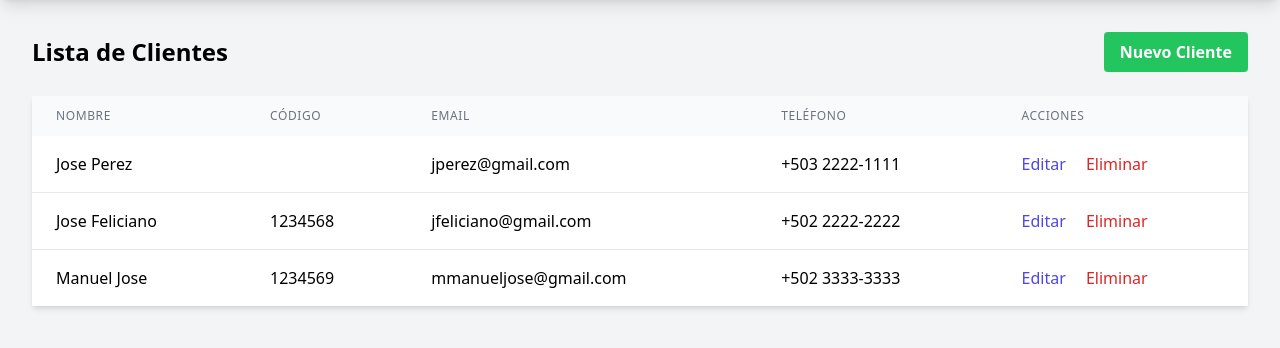
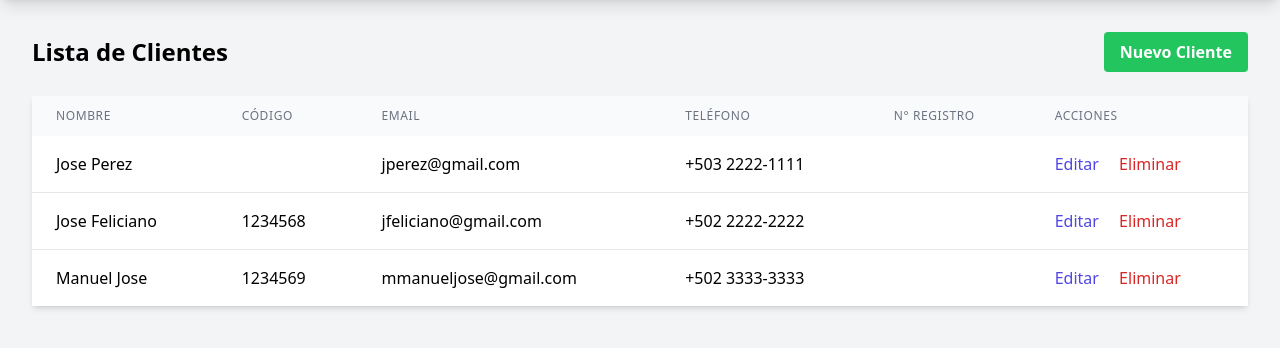
Before and after one commit to PaulCabeza/facturacion-ganoherb, a Django app: page /inventory/customers/ in a window 1280 px wide. Shown: the part 60-408 px from the top of the page. Run offline with Django 5.2, Linux system fonts and the light colour scheme; the visitor is signed in with stand-in values (Sample User, id 1); data comes from the database, SQL or seed files in the repository; some libraries are stand-ins or nearby versions.

Commit message:
Added registration number to customer model, updated in views

```diff
--- a/inventory/forms.py
+++ b/inventory/forms.py
@@ -23,7 +23,7 @@ class ProductForm(forms.ModelForm):
 class CustomerForm(forms.ModelForm):
     class Meta:
         model = Customer
-        fields = ['name', 'code_id', 'email', 'phone', 'address', 'nit']
+        fields = ['name', 'code_id', 'email', 'phone', 'address', 'nit', 'registration_number']
         widgets = {
             'name': forms.TextInput(attrs={'class': 'w-full px-4 py-2 border rounded-md focus:outline-none focus:ring-1 focus:ring-green-600'}),
             'code_id': forms.TextInput(attrs={'class': 'w-full px-4 py-2 border rounded-md focus:outline-none focus:ring-1 focus:ring-green-600'}),
@@ -31,6 +31,7 @@ class CustomerForm(forms.ModelForm):
             'phone': forms.TextInput(attrs={'class': 'w-full px-4 py-2 border rounded-md focus:outline-none focus:ring-1 focus:ring-green-600'}),
             'address': forms.Textarea(attrs={'class': 'w-full px-4 py-2 border rounded-md focus:outline-none focus:ring-1 focus:ring-green-600', 'rows': 3}),
             'nit': forms.TextInput(attrs={'class': 'w-full px-4 py-2 border rounded-md focus:outline-none focus:ring-1 focus:ring-green-600'}),
+            'registration_number': forms.TextInput(attrs={'class': 'w-full px-4 py-2 border rounded-md focus:outline-none focus:ring-1 focus:ring-green-600'}),
         }
 
 class InvoiceForm(forms.ModelForm):
--- a/inventory/models.py
+++ b/inventory/models.py
@@ -94,6 +94,16 @@ class Customer(models.Model):
             'null': 'El NIT es requerido',
         }
     )
+    registration_number = models.CharField(
+        max_length=12,
+        verbose_name="Número de registro",
+        blank=True,
+        null=True,
+        error_messages={
+            'blank': 'El número de registro es requerido',
+            'null': 'El número de registro es requerido',
+        }
+    )
 
     class Meta:
         verbose_name = "Cliente"
--- a/inventory/views.py
+++ b/inventory/views.py
@@ -360,6 +360,7 @@ def get_customer_details(request, pk):
         'code_id': customer.code_id,
         'address': customer.address,
         'phone': customer.phone,
+        'registration_number': customer.registration_number,
     }
     return JsonResponse(data)
 
--- a/templates/inventory/customer_list.html
+++ b/templates/inventory/customer_list.html
@@ -20,6 +20,7 @@
                     <th class="px-6 py-3 text-left text-xs font-medium text-gray-500 uppercase tracking-wider">Código</th>
                     <th class="px-6 py-3 text-left text-xs font-medium text-gray-500 uppercase tracking-wider">Email</th>
                     <th class="px-6 py-3 text-left text-xs font-medium text-gray-500 uppercase tracking-wider">Teléfono</th>
+                    <th class="px-6 py-3 text-left text-xs font-medium text-gray-500 uppercase tracking-wider">N° Registro</th>
                     <th class="px-6 py-3 text-left text-xs font-medium text-gray-500 uppercase tracking-wider">Acciones</th>
                 </tr>
             </thead>
@@ -30,6 +31,7 @@
                     <td class="px-6 py-4 whitespace-nowrap">{% if customer.code_id %}{{ customer.code_id }}{% endif %}</td>
                     <td class="px-6 py-4 whitespace-nowrap">{{ customer.email }}</td>
                     <td class="px-6 py-4 whitespace-nowrap">{{ customer.phone }}</td>
+                    <td class="px-6 py-4 whitespace-nowrap">{% if customer.registration_number %}{{ customer.registration_number }}{% endif %}</td>
                     <td class="px-6 py-4 whitespace-nowrap">
                         <a href="{% url 'inventory:customer_update' customer.pk %}"
                            class="text-indigo-600 hover:text-indigo-900 mr-4">Editar</a>
@@ -39,7 +41,7 @@
                 </tr>
                 {% empty %}
                 <tr>
-                    <td colspan="5" class="px-6 py-4 text-center">No hay clientes registrados</td>
+                    <td colspan="6" class="px-6 py-4 text-center">No hay clientes registrados</td>
                 </tr>
                 {% endfor %}
             </tbody>
--- a/templates/inventory/invoice_detail.html
+++ b/templates/inventory/invoice_detail.html
@@ -26,6 +26,7 @@
                 <p><span class="font-semibold">Código:</span> {% if invoice.customer.code_id %}{{ invoice.customer.code_id }}{% endif %}</p>
                 <p><span class="font-semibold">Dirección:</span> {{ invoice.customer.address }}</p>
                 <p><span class="font-semibold">Teléfono:</span> {{ invoice.customer.phone }}</p>
+                <p><span class="font-semibold">N° Registro:</span> {% if invoice.customer.registration_number %}{{ invoice.customer.registration_number }}{% endif %}</p>
             </div>
             <div>
                 <h2 class="font-bold text-lg mb-2">Información de la Factura</h2>
--- a/templates/inventory/invoice_print.html
+++ b/templates/inventory/invoice_print.html
@@ -38,6 +38,7 @@
                 <p><span class="font-semibold">Código:</span> {% if invoice.customer.code_id %}{{ invoice.customer.code_id }}{% endif %}</p>
                 <p><span class="font-semibold">Dirección:</span> {{ invoice.customer.address }}</p>
                 <p><span class="font-semibold">Teléfono:</span> {{ invoice.customer.phone }}</p>
+                <p><span class="font-semibold">N° Registro:</span> {% if invoice.customer.registration_number %}{{ invoice.customer.registration_number }}{% endif %}</p>
             </div>
             <div>
                 <h2 class="font-bold text-lg mb-2">Información de la Factura</h2>
```
